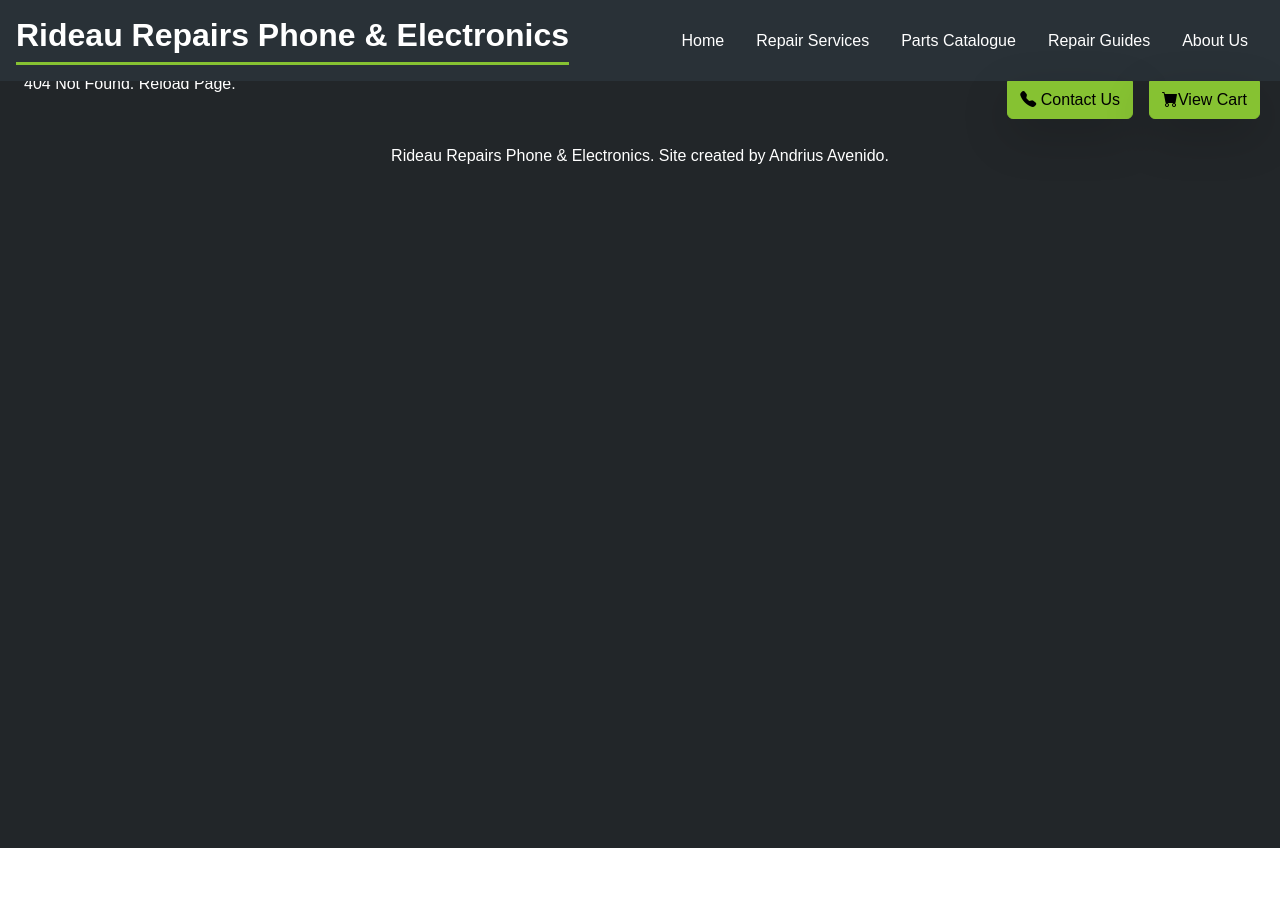
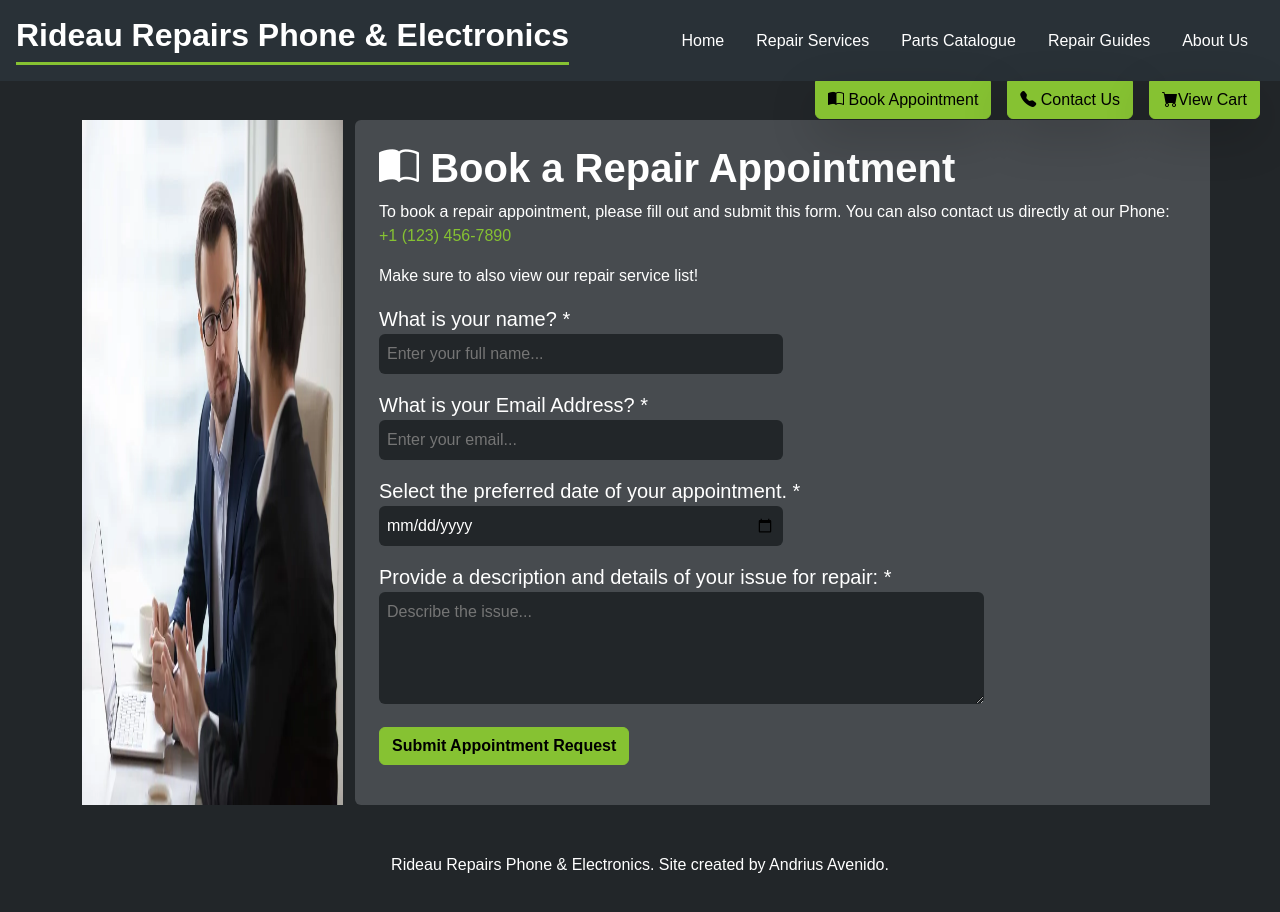
Before and after one commit to andriusavenido/SEG3125Service, a React (Vite) app in the folder client/: page /book in a window 1280 px wide. Shown: the top 912 px of the page. Before the commit the page ends 848 px from the top, so only its background shows below. Built offline with nearby package versions, Linux system fonts and the light colour scheme; a web font is replaced by a local one.

Commit message:
booking finished

```diff
--- a/client/src/App.tsx
+++ b/client/src/App.tsx
@@ -3,6 +3,7 @@ import { BrowserRouter, Routes, Route } from "react-router";
 import Home from './pages/Home'
 import Catalogue from './pages/Catalogue';
 import Cart from './pages/Cart';
+import Booking from './pages/Booking';
 
 function App() {
   return (
@@ -17,7 +18,7 @@ function App() {
       <Route path="/cart" element={<Cart/>} />
       <Route path="/catalogue" element={<Catalogue/>} />
       <Route path="/guides" element={<div> guides</div>} />
-      <Route path="/appointment" element={<div> guides</div>} />
+      <Route path="/book" element={<Booking/>} />
       <Route path="*" element={<div>404 Not Found. Reload Page.</div>} />
     </Routes>
     <footer className='mx-auto text-center my-5'> Rideau Repairs Phone & Electronics. Site created by Andrius Avenido. </footer>
--- a/client/src/Navbar.tsx
+++ b/client/src/Navbar.tsx
@@ -40,10 +40,8 @@ const Navbar: React.FC= () => {
         </div>
          <div className="container-fluid justify-content-end bg-transparent">
             <div className="d-flex flex-row">
-                <div>
-                      <Link to="/contact" className="btn btn-primary mx-2 no-top-radius shadow-lg"><i className="bi bi-telephone-fill"></i> Contact Us</Link>
-                </div>
-
+                <Link to="/book" className="btn btn-primary mx-2 no-top-radius shadow-lg"><i className="bi bi-book-half"></i> Book Appointment</Link>
+                <Link to="/contact" className="btn btn-primary mx-2 no-top-radius shadow-lg"><i className="bi bi-telephone-fill"></i> Contact Us</Link>
                 <Link to="/cart" className="btn btn-primary mx-2 no-top-radius shadow-lg"><i className="bi bi-cart-fill"></i>View Cart<span className="fw-bold">{cartCount> 0 ? ', '+cartCount + ' item(s)':''}</span></Link>
             </div>
         </div>
--- a/client/src/pages/Booking.tsx
+++ b/client/src/pages/Booking.tsx
@@ -0,0 +1,89 @@
+import bookphoto from '../assets/consult.png';
+import { useState } from 'react';
+
+const Booking: React.FC = () => {
+
+    const [submitted, setSubmitted] = useState(false);
+
+    const handleSubmit = (event: React.FormEvent<HTMLFormElement>) => {
+        event.preventDefault();
+        setSubmitted(true);
+    };
+
+    return (
+        <div className="container mt-5 h-100">
+            <div className="row">
+                <img src={bookphoto} alt="booking photo" className="img-fluid col-3 " />
+
+                <div className="col-9 bg-secondary text-light p-4 rounded-start-2">
+                    {!submitted && (<>
+                        <h1 className="fw-bold"><i className="bi bi-book-half"></i> Book a Repair Appointment</h1>
+                        <p className="fw-light fs-6">To book a repair appointment, please fill out and submit this form. You can also contact us directly at our Phone: <span className='text-primary'>+1 (123) 456-7890</span></p>
+                        <p className="fw-light fs-6">Make sure to also view our repair service list!</p>
+                        <form onSubmit={handleSubmit}>
+                            <ul className="list-unstyled">
+                                <li className="mb-3">
+                                    <label className='fs-5'>What is your name? *</label><br />
+                                    <input
+                                        type="text"
+                                        className="w-50 text-light bg-dark rounded-2 border-0 p-2"
+                                        placeholder='Enter your full name...'
+                                        required
+                                    />
+                                </li>
+
+                                <li className="mb-3">
+                                    <label className='fs-5'>What is your Email Address? *</label><br />
+                                    <input
+                                        type="email"
+                                        className="w-50 text-light bg-dark rounded-2 border-0 p-2"
+                                        placeholder='Enter your email...'
+                                        required
+                                    />
+                                </li>
+
+                                <li className="mb-3">
+                                    <label className='fs-5'>Select the preferred date of your appointment. *</label><br />
+                                    <input
+                                        type="date"
+                                        className="w-50 text-light bg-dark rounded-2 border-0 p-2"
+                                        required
+                                    />
+                                </li>
+
+                                <li className="mb-3">
+                                    <label className='fs-5'>Provide a description and details of your issue for repair: *</label><br />
+                                    <textarea
+                                        className="w-75 text-light bg-dark rounded-2 border-0 p-2"
+                                        rows={4}
+                                        placeholder='Describe the issue...'
+                                        required
+                                    ></textarea>
+                                </li>
+
+                                <li>
+                                    <button type="submit" className="btn btn-primary fw-bold">
+                                        Submit Appointment Request
+                                    </button>
+                                </li>
+                            </ul>
+                        </form>
+                    </>)
+                    }
+
+                    {submitted && (
+                        <>
+                            <h4 className="fw-bold fs-3">Appointment Request Submitted!</h4>
+                            <p>Thank you for booking an appointment with us. We will review your request and get back to your email within 1-3 days to confirm the exact time and date of your appointment. </p>
+                            <hr />
+                            <p className="mb-0">If you have any questions, feel free to contact us at <span className='text-primary'>+1 (123) 456-7890</span> or <span className='text-primary'>rideaurepairs@gmail.com</span></p>
+                        </>
+                    )}
+
+                </div>
+            </div>
+        </div>
+    );
+}
+
+export default Booking;
--- a/client/src/pages/Cart.tsx
+++ b/client/src/pages/Cart.tsx
@@ -10,7 +10,7 @@ const Cart: React.FC = () => {
     return (
         <div className='container mt-5 '>
             <div className='row'>
-                <div className="col-12 col-md-8 bg-secondary text-light p-3 mb-3 mb-md-0 p-3">
+                <div className="col-12 col-md-8 bg-secondary text-light p-3 mb-3 mb-md-0 p-3 rounded-start-2">
                     <div style={{ maxHeight: '800px', overflowY: 'auto' }}>
                         <ul className="list-group">
                             {cartItems.length === 0 ? (
@@ -39,7 +39,7 @@ const Cart: React.FC = () => {
                         </ul>
                     </div>
                 </div>
-                <div className='col-4 bg-info text-light p-3 d-flex flex-column justify-content-between'>
+                <div className='col-4 bg-info text-light py-5 px-4 d-flex flex-column justify-content-between rounded-end-2'>
                     <h3 className='fw-bold fs-1'><i className="bi bi-cart-fill" /> Cart</h3>
                     <div>
                         <h5 className='mt-3'>Items in Cart: {cartItems.length}</h5>
@@ -47,6 +47,9 @@ const Cart: React.FC = () => {
                         <h5 className='mt-3'>Processing Fee: ${(totalPrice * 0.01).toFixed(2)}</h5>
                         <hr />
                         <h3>Total Cost (with tax): ${totalPrice.toFixed(2)}</h3>
+
+                        <button className='btn btn-secondary mx-2 fw-light'>Order for delivery</button>
+                        <button className='btn btn-secondary mx-2 fw-light'>Order for Pickup</button>
                     </div>
                 </div>
             </div>
--- a/client/src/pages/Home.tsx
+++ b/client/src/pages/Home.tsx
@@ -53,7 +53,7 @@ const HeroCarousel: React.FC = () => {
                     <img src={phonerepairimg} className="d-block caro-img opacity-50" alt="Phone Repair" />
                     <div className="carousel-caption d-none d-md-block ">
                         <h3 className='fw-bold'>Over a decade of providing repair services to locals. Highly trained and experienced experts. Thousands of happy customers.</h3>
-                        <Link to="/appointment" className="btn btn-primary mx-2 shadow-lg">Book an Appointment</Link>
+                        <Link to="/book" className="btn btn-primary mx-2 shadow-lg">Book an Appointment</Link>
                     </div>
                 </div>
 
```
Also changed, not shown: client/src/assets/consult.png (added).
